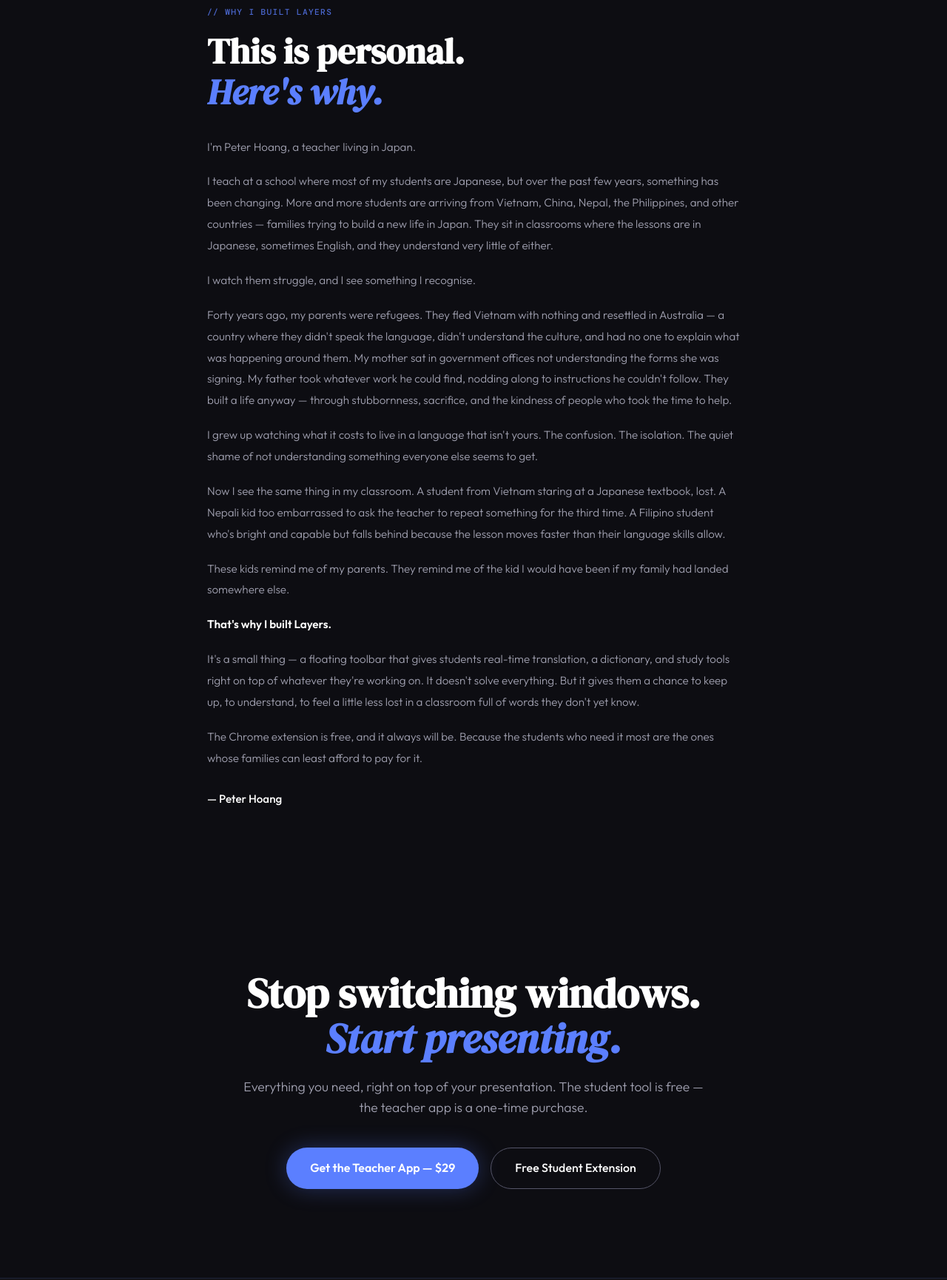
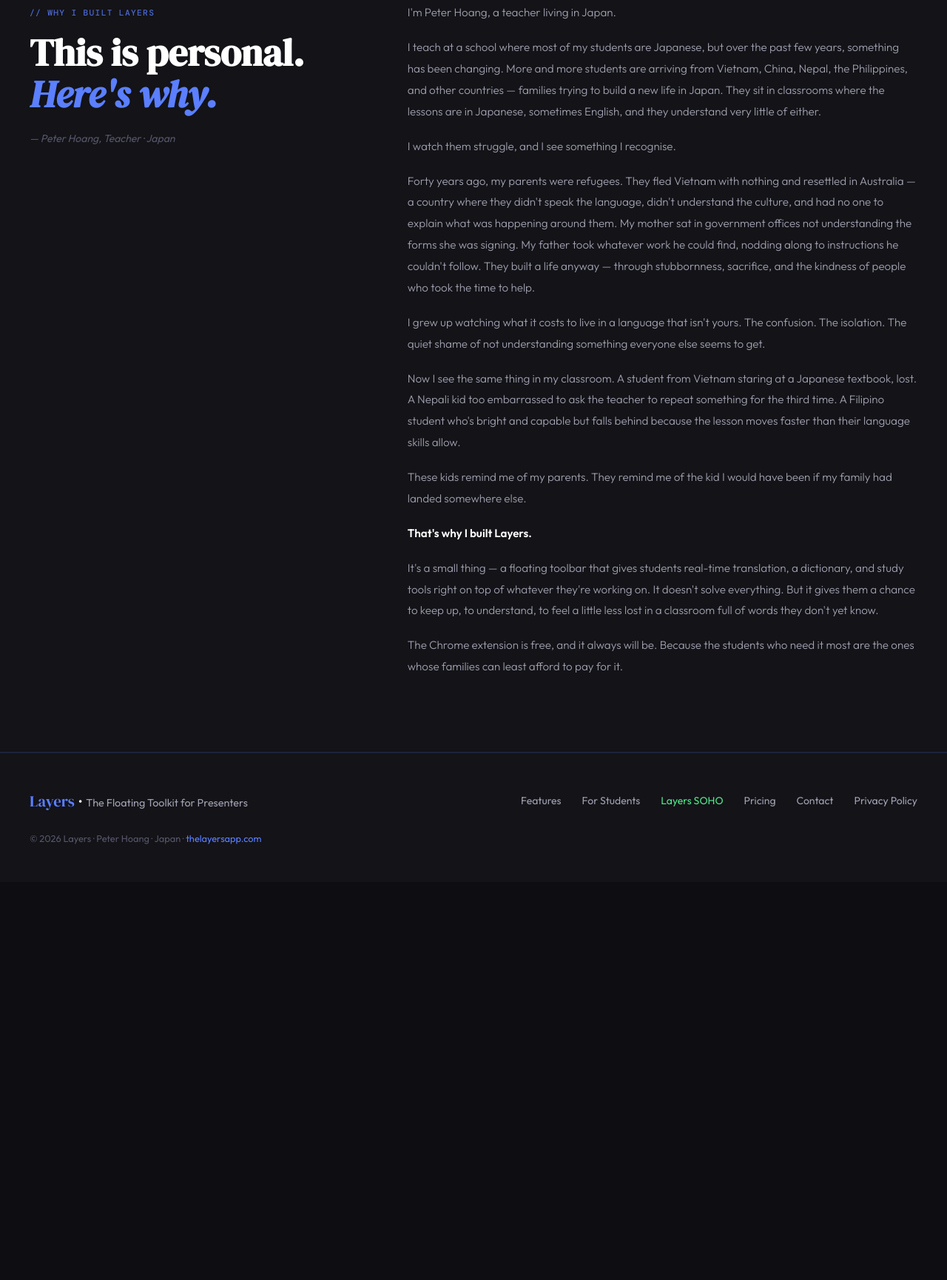
Before and after one commit to susume/thelayersapp, a plain HTML site: page index.html in a window 1280 px wide. Shown: the part 9447-11177 px from the top of the page at 74% size. After the commit the page ends 10639 px from the top, so only its background shows below. Drawn offline with nearby package versions, Linux system fonts and the light colour scheme.

Commit message:
Update index.html

```diff
--- a/index.html
+++ b/index.html
@@ -256,21 +256,15 @@
 .no-ads .ni { font-size: 1.5rem; }
 .no-ads p { font-size: 0.9rem; color: var(--muted); }
 .no-ads strong { color: var(--green); }
-.story-section { padding: 100px 40px; }
-.story-inner { max-width: 720px; margin: 0 auto; }
-.story-tag { display: inline-block; font-family: 'DM Mono', monospace; font-size: 0.7rem; font-weight: 500; color: var(--accent); letter-spacing: 0.12em; text-transform: uppercase; margin-bottom: 16px; opacity: 0.8; }
-.story-h2 { font-family: 'DM Serif Display', serif; font-size: clamp(2rem, 5vw, 3rem); line-height: 1.15; margin-bottom: 32px; }
-.story-h2 em { font-style: italic; color: var(--accent); }
+.story-layout { display: grid; grid-template-columns: 1fr 1.6fr; gap: 80px; align-items: start; }
+.story-left { position: sticky; top: 100px; }
+.story-left h2 { margin-bottom: 20px; }
+.story-sign { font-size: 0.875rem; color: var(--dim); font-style: italic; margin-top: 16px; }
 .story-body { color: var(--muted); font-size: 0.95rem; line-height: 1.9; font-weight: 300; }
 .story-body p { margin-bottom: 18px; }
+.story-body p:last-child { margin-bottom: 0; }
 .story-body strong { color: var(--text); font-weight: 600; }
-.story-body .hl { color: var(--accent2); }
-.story-sign { color: var(--text); font-weight: 500; margin-top: 28px; font-size: 0.95rem; }
-.cta-section { padding: 120px 40px; text-align: center; }
-.cta-inner { max-width: 640px; margin: 0 auto; }
-.cta-section h2 { font-family: 'DM Serif Display', serif; font-size: clamp(2rem, 5vw, 3.5rem); margin-bottom: 20px; }
-.cta-section p { color: var(--muted); font-size: 1.1rem; margin-bottom: 40px; font-weight: 300; }
-.cta-actions { display: flex; gap: 16px; flex-wrap: wrap; justify-content: center; }
+@media (max-width: 768px) { .story-layout { grid-template-columns: 1fr; gap: 36px; } .story-left { position: static; } }
 footer { background: var(--bg2); border-top: 1px solid var(--border); padding: 48px 40px; }
 .footer-inner { max-width: 1200px; margin: 0 auto; display: flex; align-items: center; justify-content: space-between; flex-wrap: wrap; gap: 24px; }
 .footer-brand { font-family: 'DM Serif Display', serif; font-size: 1.3rem; }
@@ -707,11 +701,15 @@
   </div>
 </div>
 
-<section class="story-section" id="story">
-  <div class="story-inner reveal">
-    <span class="story-tag" data-i18n="story_tag">// Why I built Layers</span>
-    <h2 class="story-h2" data-i18n="story_h2">This is personal.<br><em>Here's why.</em></h2>
-    <div class="story-body" data-i18n="story_body">
+<div class="band" id="story">
+  <div class="band-inner">
+    <div class="story-layout reveal">
+      <div class="story-left">
+        <span class="label-tag" data-i18n="story_tag">// Why I built Layers</span>
+        <h2 data-i18n="story_h2">This is personal.<br><em>Here's why.</em></h2>
+        <p class="story-sign">— Peter Hoang, Teacher · Japan</p>
+      </div>
+      <div class="story-right story-body reveal" data-i18n="story_body">
         <p>I'm Peter Hoang, a teacher living in Japan.</p>
         <p>I teach at a school where most of my students are Japanese, but over the past few years, something has been changing. More and more students are arriving from Vietnam, China, Nepal, the Philippines, and other countries — families trying to build a new life in Japan. They sit in classrooms where the lessons are in Japanese, sometimes English, and they understand very little of either.</p>
         <p>I watch them struggle, and I see something I recognise.</p>
@@ -723,20 +721,9 @@
         <p>It's a small thing — a floating toolbar that gives students real-time translation, a dictionary, and study tools right on top of whatever they're working on. It doesn't solve everything. But it gives them a chance to keep up, to understand, to feel a little less lost in a classroom full of words they don't yet know.</p>
         <p>The Chrome extension is free, and it always will be. Because the students who need it most are the ones whose families can least afford to pay for it.</p>
       </div>
-    <p class="story-sign">— Peter Hoang</p>
-  </div>
-</section>
-
-<section class="cta-section">
-  <div class="cta-inner reveal">
-    <h2 data-i18n="cta_h2">Stop switching windows.<br><em>Start presenting.</em></h2>
-    <p data-i18n="cta_p">Everything you need, right on top of your presentation. The student tool is free — the teacher app is a one-time purchase.</p>
-    <div class="cta-actions">
-      <a href="#pricing" class="btn-primary" data-i18n="cta_btn_teacher">Get the Teacher App — $29</a>
-      <a href="https://chromewebstore.google.com/detail/iclfdiolilnmjeimkdoeloeiioaongnh?utm_source=item-share-cb" target="_blank" rel="noopener noreferrer" class="btn-secondary" data-i18n="cta_btn_student">Free Student Extension</a>
     </div>
   </div>
-</section>
+</div>
 
 <footer>
   <div class="footer-inner">
```
Lines whose indentation alone changed are shown as unchanged.
